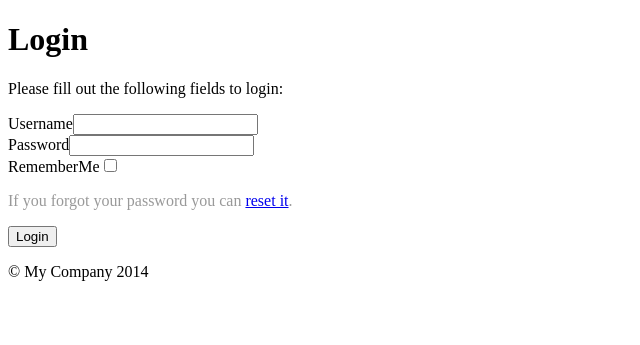
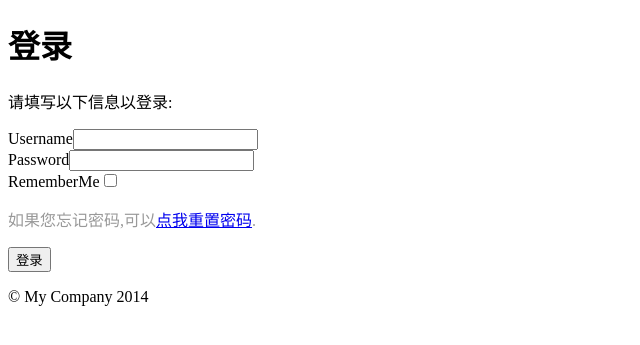
Before and after one commit to heartshare/blog-1, a Yii app: template frontend/views/site/login.php in a window 1280 px wide. Shown: the top 345 px of the page, without its empty margins (0-640 px from the left). Run offline with PHP 8.4 and a stand-in for Yii, Linux system fonts and the light colour scheme; the template is opened without the code that fills it, so the values that code supplies are empty; form fields are guessed from the names that the template uses; some libraries are stand-ins or nearby versions.

Commit message:
前台登录表单页汉化及完善

```diff
--- a/frontend/views/site/login.php
+++ b/frontend/views/site/login.php
@@ -6,13 +6,13 @@ use yii\bootstrap\ActiveForm;
 /* @var $form yii\bootstrap\ActiveForm */
 /* @var $model \common\models\LoginForm */
 
-$this->title = 'Login';
+$this->title = '登录';
 $this->params['breadcrumbs'][] = $this->title;
 ?>
 <div class="site-login">
     <h1><?= Html::encode($this->title) ?></h1>
 
-    <p>Please fill out the following fields to login:</p>
+    <p>请填写以下信息以登录:</p>
 
     <div class="row">
         <div class="col-lg-5">
@@ -21,10 +21,10 @@ $this->params['breadcrumbs'][] = $this->title;
                 <?= $form->field($model, 'password')->passwordInput() ?>
                 <?= $form->field($model, 'rememberMe')->checkbox() ?>
                 <div style="color:#999;margin:1em 0">
-                    If you forgot your password you can <?= Html::a('reset it', ['site/request-password-reset']) ?>.
+                    如果您忘记密码,可以<?= Html::a('点我重置密码', ['site/request-password-reset']) ?>.
                 </div>
                 <div class="form-group">
-                    <?= Html::submitButton('Login', ['class' => 'btn btn-primary', 'name' => 'login-button']) ?>
+                    <?= Html::submitButton('登录', ['class' => 'btn btn-primary', 'name' => 'login-button']) ?>
                 </div>
             <?php ActiveForm::end(); ?>
         </div>
```
